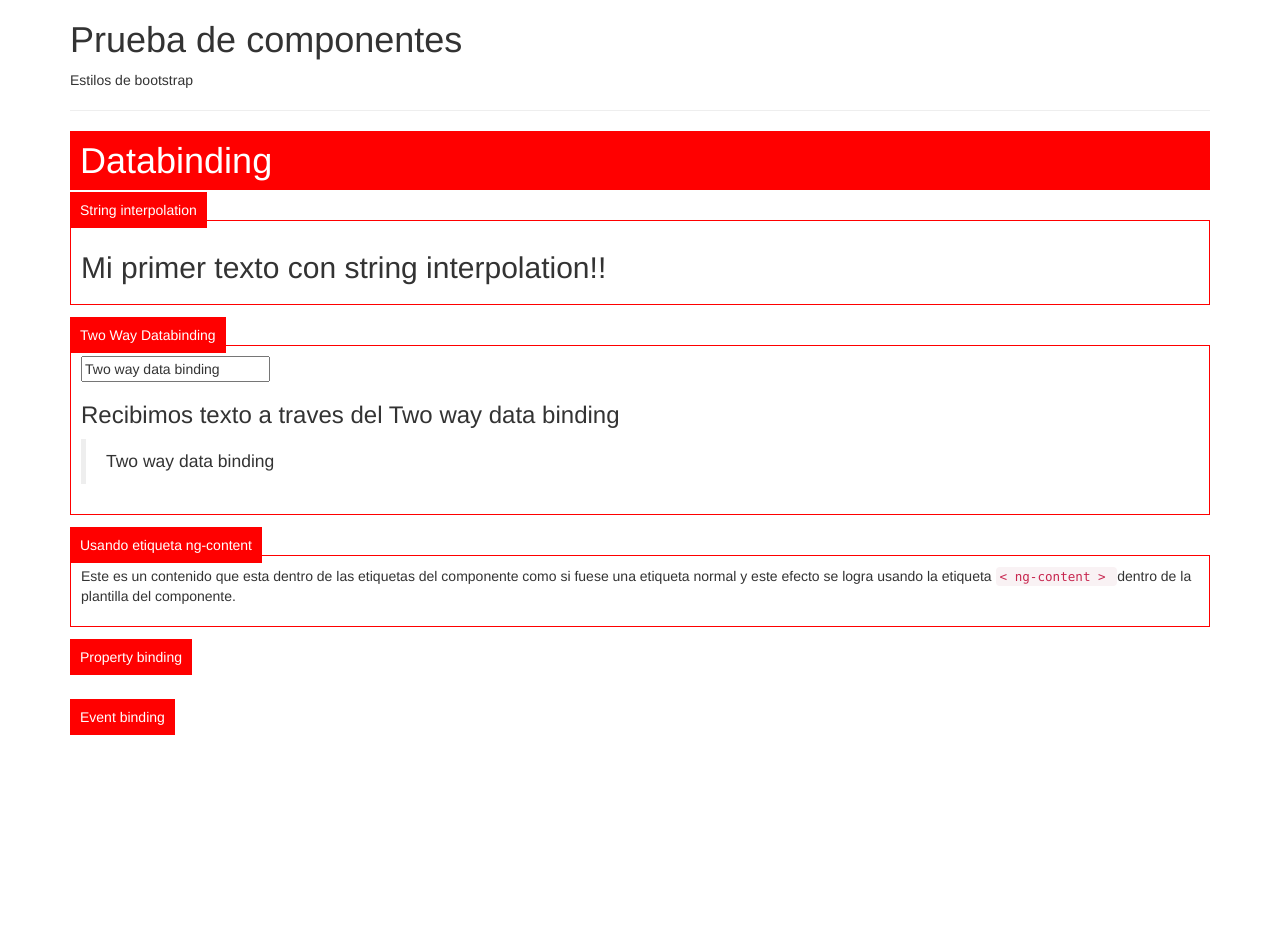
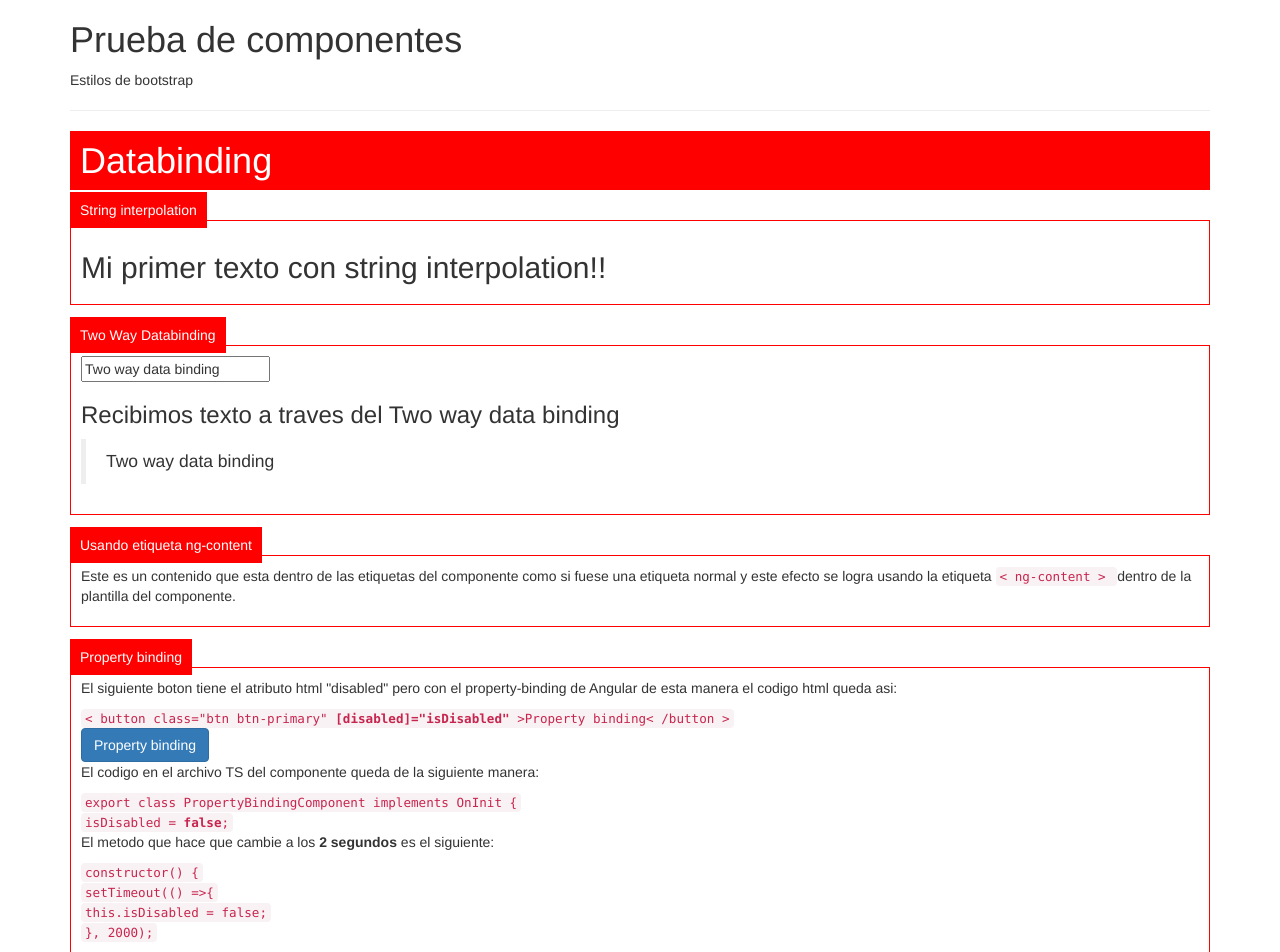
Before and after one commit to eliasrosales88/angular-components, an Angular app: page / in a window 1280 px wide. Shown: the top 952 px of the page. Before the commit the page ends 800 px from the top, so only its background shows below. Built offline with nearby package versions, Linux system fonts and the light colour scheme.

Commit message:
Creating property-binding component0

```diff
--- a/src/app/app.component.html
+++ b/src/app/app.component.html
@@ -19,6 +19,7 @@
     <br>
 
     <span class="bg-red">Property binding</span>
+    <app-property-binding></app-property-binding>
     <br>
     <br>
     <br>
--- a/src/app/app.module.ts
+++ b/src/app/app.module.ts
@@ -6,13 +6,15 @@ import { AppComponent } from './app.component';
 import { StringInterpolationComponent } from './string-interpolation/string-interpolation.component';
 import { TwoWayDatabindingComponent } from './two-way-databinding/two-way-databinding.component';
 import { NgContentFeatureComponent } from './ng-content-feature/ng-content-feature.component';
+import { PropertyBindingComponent } from './property-binding/property-binding.component';
 
 @NgModule({
   declarations: [
     AppComponent,
     StringInterpolationComponent,
     TwoWayDatabindingComponent,
-    NgContentFeatureComponent
+    NgContentFeatureComponent,
+    PropertyBindingComponent
   ],
   imports: [
     BrowserModule,
--- /dev/null
+++ b/src/app/property-binding/property-binding.component.html
@@ -0,0 +1,15 @@
+<div class="border-1 border-red">
+  <p>El siguiente boton tiene el atributo html "disabled" pero con el property-binding de Angular de esta manera el codigo html queda asi:</p>
+  <code> < button class="btn btn-primary" <b>[disabled]="isDisabled"</b> >Property binding< /button ></code><br>
+  <button class="btn btn-primary" [disabled]="isDisabled">Property binding</button>
+  <br>
+  <p>El codigo en el archivo TS del componente queda de la siguiente manera:</p>
+  <code>{{'export class PropertyBindingComponent implements OnInit {'}}</code><br>
+  <code>isDisabled = <b>{{isDisabled}}</b>;</code><br>
+
+  <p>El metodo que hace que cambie a los <b>2 segundos</b> es el siguiente: </p>
+  <code>{{'constructor() {'}}</code><br>
+  <code>{{'setTimeout(() =>{'}} </code><br>
+  <code>{{'this.isDisabled = false;'}}</code><br>
+  <code>{{'}, 2000);'}}</code>
+</div>
--- /dev/null
+++ b/src/app/property-binding/property-binding.component.ts
@@ -0,0 +1,21 @@
+import { Component, OnInit } from '@angular/core';
+
+@Component({
+  selector: 'app-property-binding',
+  templateUrl: './property-binding.component.html',
+  styleUrls: ['./property-binding.component.css']
+})
+export class PropertyBindingComponent implements OnInit {
+  isDisabled = true;
+
+  constructor() {
+    setTimeout(() => {
+      this.isDisabled = false;
+    }, 2000);
+   }
+
+
+  ngOnInit() {
+  }
+
+}
```
Also changed, not shown: src/app/property-binding/property-binding.component.css (added), 1 other file (tests, documents, lock files or other folders).
